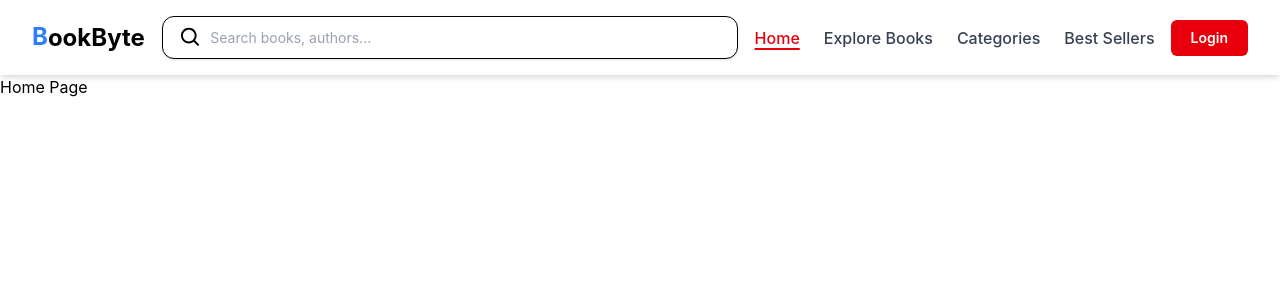
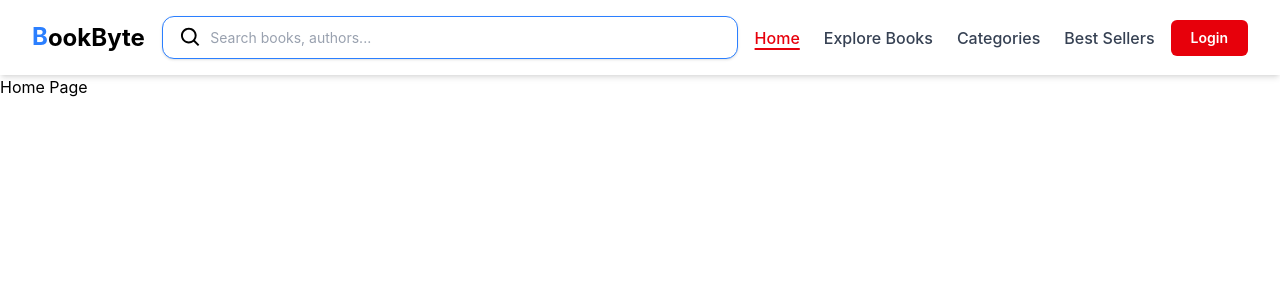
Before and after one commit to raushan-sinha/book-byte, a React (Vite) app: page / in a window 1280 px wide. Shown: the top 300 px of the page. Built offline with nearby package versions, Linux system fonts and the light colour scheme.

Commit message:
Added style

```diff
--- a/src/components/layout/navbar/SearchBar.tsx
+++ b/src/components/layout/navbar/SearchBar.tsx
@@ -18,7 +18,7 @@ const SearchBar: React.FC = () => {
     }
 
     return (
-        <form onSubmit={handleSubmit} className="flex items-center w-full max-w-xl bg-white border border-black rounded-xl px-4 py-2 shadow-sm focus-within:ring-2 focus-within:ring-blue-500 transition">
+        <form onSubmit={handleSubmit} className="flex items-center w-full max-w-xl bg-white border border-blue-500 rounded-xl px-4 py-2 shadow-sm focus-within:ring-2 focus-within:ring-blue-500 transition">
             <BiSearch className="text-black mr-2" size={25} />
 
             <input
```
